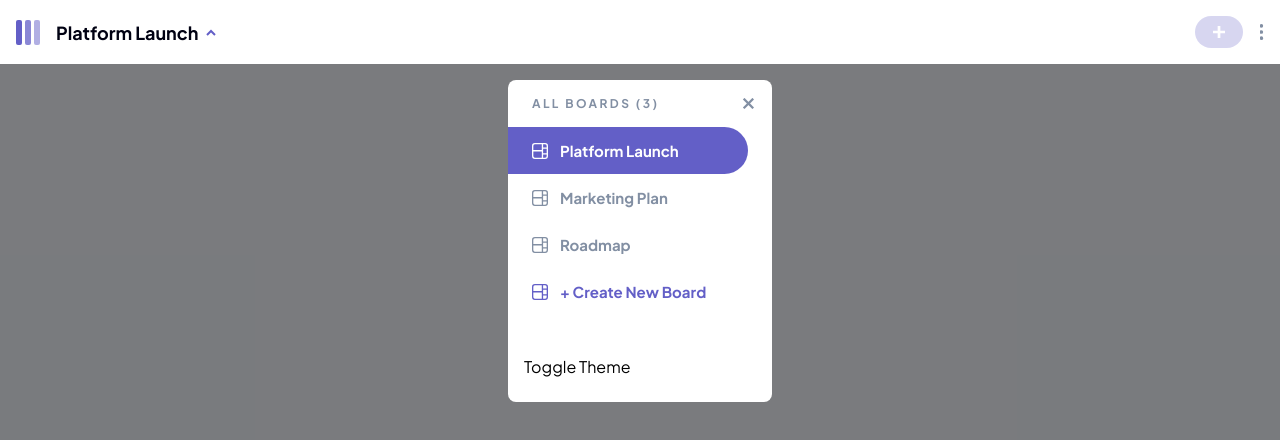
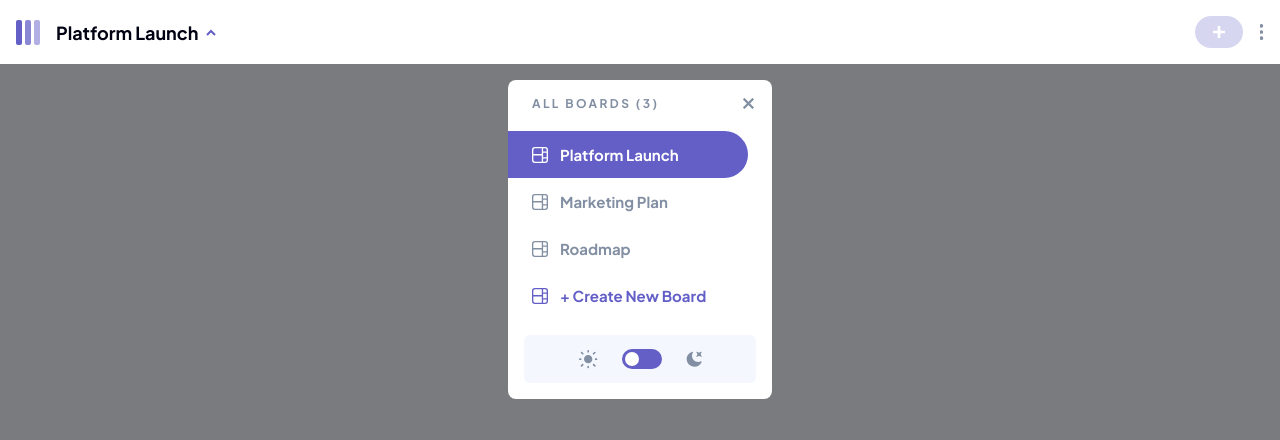
Before and after one commit to CodingWithJiro/frontend-mentor-kanban-task-management-web-app, a Next.js app: page / in a window 1280 px wide. Both pictures are taken after a click on the button 211 px from the left and 32 px from the top of the page. Shown: the top 440 px of the page. Built offline with nearby package versions, Linux system fonts and the light colour scheme.

Commit message:
feat(theme): add style to theme toggle component

```diff
--- a/src/app/globals.css
+++ b/src/app/globals.css
@@ -8,6 +8,7 @@
   --background-navbar: #ffffff;
   --background-mobile-dropdown: #635fc71a;
   --background-modal: #ffffff;
+  --background-theme-toggle: #f4f7fd;
 }
 
 .dark {
@@ -16,6 +17,7 @@
   --background-navbar: #2b2c37;
   --background-mobile-dropdown: #3e3f4e;
   --background-modal: #2b2c37;
+  --background-theme-toggle: #20212c;
 }
 
 @theme inline {
@@ -24,6 +26,7 @@
   --color-background-navbar: var(--background-navbar);
   --color-background-mobile-dropdown: var(--background-mobile-dropdown);
   --color-background-modal: var(--background-modal);
+  --color-background-theme-toggle: var(--background-theme-toggle);
   --font-sans: var(--font-plus-jakarta-sans);
   --color-main-purple: #635fc7;
   --color-main-purple-hover: #a8a4ff;
--- a/src/components/board/board-theme-switcher-modal.tsx
+++ b/src/components/board/board-theme-switcher-modal.tsx
@@ -7,7 +7,7 @@ interface BoardThemeSwitcherModalProps {
   dialogRef: Ref<HTMLDialogElement | null>;
 }
 
-const MOCK_BOARDS_DATA = [
+const MOCK_BOARDS_DATA: { id: number; name: string }[] = [
   { id: 1, name: 'Platform Launch' },
   { id: 2, name: 'Marketing Plan' },
   { id: 3, name: 'Roadmap' },
@@ -24,9 +24,8 @@ export default function BoardThemeSwitcherModal({
   };
 
   return (
-    <>
     <dialog
-        className="bg-background-modal fixed top-20 left-1/2 min-h-80.5 w-66 -translate-x-1/2 rounded-lg p-4 backdrop:bg-transparent"
+      className="bg-background-modal fixed top-20 left-1/2 w-66 -translate-x-1/2 rounded-lg p-4 backdrop:bg-transparent"
       ref={dialogRef}
       onClose={onClose}
     >
@@ -43,8 +42,8 @@ export default function BoardThemeSwitcherModal({
         </svg>
       </button>
 
-        <section className="px-2">
-          <h2 className="text-heading-s text-medium-gray tracking-heading-s mb-4 font-bold uppercase">{`All Boards (${MOCK_BOARDS_DATA.length})`}</h2>
+      <section className="mb-4 px-2">
+        <h2 className="text-heading-s text-medium-gray tracking-heading-s mb-5 font-bold uppercase">{`All Boards (${MOCK_BOARDS_DATA.length})`}</h2>
 
         <ul className="-ml-6 flex flex-col">
           {MOCK_BOARDS_DATA.map(({ id, name }) => {
@@ -93,6 +92,5 @@ export default function BoardThemeSwitcherModal({
 
       <ThemeToggle />
     </dialog>
-    </>
   );
 }
--- a/src/components/theme/theme-toggle.tsx
+++ b/src/components/theme/theme-toggle.tsx
@@ -1,5 +1,6 @@
 'use client';
 
+import Image from 'next/image';
 import { useTheme } from 'next-themes';
 
 export default function ThemeToggle() {
@@ -8,8 +9,22 @@ export default function ThemeToggle() {
   const handleClick = () => setTheme(theme === 'light' ? 'dark' : 'light');
 
   return (
-    <button type="button" onClick={handleClick} className="mt-10">
-      Toggle Theme
-    </button>
+    <div className="bg-background-theme-toggle flex h-12 w-full items-center justify-center gap-6 rounded-md">
+      <Image src="/icons/icon-light-theme.svg" width={19} height={19} alt="" />
+
+      <button
+        className="bg-main-purple hover:bg-main-purple-hover focus-visible:outline-main-purple h-5 w-10 cursor-pointer rounded-full p-0.75 focus-visible:outline-2 focus-visible:outline-offset-4"
+        role="switch"
+        type="button"
+        onClick={handleClick}
+        aria-checked={theme === 'dark'}
+        aria-label={`Change theme to ${theme === 'light' ? 'dark' : 'light'}`}
+        suppressHydrationWarning
+      >
+        <div className="relative size-3.5 rounded-full bg-white transition-transform dark:translate-x-5"></div>
+      </button>
+
+      <Image src="/icons/icon-dark-theme.svg" width={16} height={16} alt="" />
+    </div>
   );
 }
```
Lines whose indentation alone changed are shown as unchanged.
